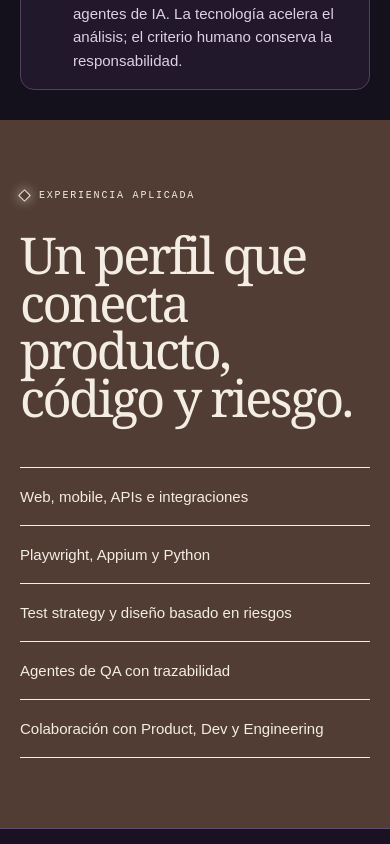
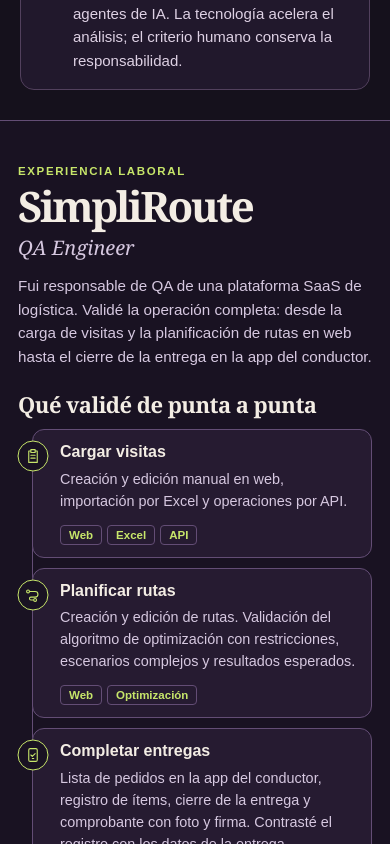
Before and after one commit to imalisani/imalisani, a Next.js app in the folder portfolio/: page /sobre-mi in a window 390 px wide. Shown: the part 1420-2264 px from the top of the page. Built offline with nearby package versions, Linux system fonts and the light colour scheme.

Commit message:
remove(portfolio): remove redundant applied experience section

```diff
--- a/portfolio/app/globals.css
+++ b/portfolio/app/globals.css
@@ -199,17 +199,16 @@ html{scroll-padding-top:108px}
 .aboutHero{padding:clamp(90px,10vw,155px) 4vw clamp(70px,7vw,110px);background:var(--inverse);color:var(--on-inverse)}
 .aboutHero h1{max-width:1250px;margin:0;font-family:Georgia,serif;font-size:clamp(60px,9.2vw,148px);font-weight:400;line-height:.88;letter-spacing:-.065em}.aboutHero h1 em{color:var(--lime);font-weight:400}
 .aboutLead{max-width:810px;margin:55px 0 0;font-family:Georgia,serif;font-size:clamp(24px,2.6vw,40px);line-height:1.25}
-.aboutScope{display:grid;grid-template-columns:1.1fr .9fr;gap:8vw;padding:clamp(70px,8vw,120px) 4vw;background:var(--sand)}
-.aboutScope h2,.aboutVision h2{margin:0;font-family:Georgia,serif;font-size:clamp(48px,6vw,92px);font-weight:400;line-height:.94;letter-spacing:-.05em}.aboutScope ul{list-style:none;margin:0;padding:0;border-top:1px solid currentColor}.aboutScope li{padding:20px 0;border-bottom:1px solid currentColor;font-size:15px}
+.aboutVision h2{margin:0;font-family:Georgia,serif;font-size:clamp(48px,6vw,92px);font-weight:400;line-height:.94;letter-spacing:-.05em}
 .aboutVision{padding:clamp(70px,8vw,120px) 4vw}.aboutVision>header{display:grid;grid-template-columns:.4fr 1.2fr .55fr;gap:4vw;align-items:end;margin-bottom:55px}.aboutVision>header>p:last-child{margin:0;font-size:16px;line-height:1.65}.aboutVision>div{display:grid;grid-template-columns:repeat(3,1fr);gap:12px}.aboutVision article{min-height:290px;padding:26px;background:var(--violet);color:white;display:flex;flex-direction:column}.aboutVision article:nth-child(2){background:var(--lime);color:#21172d}.aboutVision article:nth-child(3){background:var(--sand);color:#21172d}.aboutVision article>span{font:9px "Courier New",monospace}.aboutVision h3{margin:auto 0 18px;font-family:Georgia,serif;font-size:clamp(30px,3vw,46px);font-weight:400;line-height:1}.aboutVision article p{margin:0;font-size:14px;line-height:1.6}
 .aboutClose{padding:clamp(70px,7vw,110px) 4vw calc(120px + env(safe-area-inset-bottom));background:var(--inverse);color:var(--on-inverse)}.aboutClose h2{max-width:900px;margin:0 0 38px;font-family:Georgia,serif;font-size:clamp(46px,6vw,90px);font-weight:400;line-height:.95}.aboutClose>div{display:flex;flex-wrap:wrap;gap:12px}.aboutClose .buttonPrimary{background:var(--lime);border-color:var(--lime);color:#21172d}.aboutClose .buttonSecondary{border-color:var(--on-inverse);color:var(--on-inverse)}
 
-@media(max-width:1050px){.heroGrid{grid-template-columns:1fr .8fr}.heroMinimal h1.heroName{font-size:clamp(72px,10vw,110px)}.evidenceGrid article{grid-template-columns:1fr;justify-items:start}.futureCompact{grid-template-columns:1fr}.futureCompact>div{grid-template-columns:1fr 1fr}.futureCompact a{justify-self:start}.aboutVision>header{grid-template-columns:1fr}.aboutScope{grid-template-columns:1fr}}
+@media(max-width:1050px){.heroGrid{grid-template-columns:1fr .8fr}.heroMinimal h1.heroName{font-size:clamp(72px,10vw,110px)}.evidenceGrid article{grid-template-columns:1fr;justify-items:start}.futureCompact{grid-template-columns:1fr}.futureCompact>div{grid-template-columns:1fr 1fr}.futureCompact a{justify-self:start}.aboutVision>header{grid-template-columns:1fr}}
 @media(max-width:760px){
   html{scroll-padding-top:116px}.heroMinimal{padding:28px 20px 58px!important;min-height:0!important}.heroGrid{grid-template-columns:1fr;gap:24px;min-height:0}.heroIdentity{padding-top:35px}.heroMinimal h1.heroName{font-size:clamp(64px,21vw,92px);line-height:.8}.heroPromise{font-size:clamp(27px,8.5vw,38px);margin-top:24px}.heroSummary{font-size:14px}.heroActions{display:grid;grid-template-columns:1fr}.buttonPrimary,.buttonSecondary{width:100%}.heroMinimal .qaUniverse{width:min(92vw,390px);margin:8px auto 0}.compactIndex{padding-block:64px}.compactIndex .pageIndexCard{min-height:230px}
   .evidence{padding:64px 20px}.evidenceHead{grid-template-columns:1fr;gap:22px;margin-bottom:35px}.evidenceHead h2{font-size:clamp(44px,13vw,58px)}.evidenceGrid{grid-template-columns:1fr}.evidenceGrid article{grid-template-columns:auto 1fr;min-height:0;padding:24px 0;border-right:0;border-bottom:1px solid color-mix(in srgb,var(--on-inverse) 25%,transparent)}.evidenceGrid article:last-child{border-bottom:0}.evidenceRing{width:106px}
   .storyTeaser{grid-template-columns:1fr;gap:35px;padding:64px 20px}.storyTeaser h2{font-size:clamp(46px,13vw,62px)}.storyTeaser>div:last-child>p{font-size:15px}.futureCompact{padding:58px 20px}.futureCompact>div{grid-template-columns:1fr;gap:25px}.futureCompact h2{font-size:clamp(42px,12vw,56px)}
-  .aboutNav{grid-template-columns:1fr auto;padding-bottom:12px}.aboutNav .aboutBack{grid-column:1/-1;grid-row:2;justify-self:start;padding:12px 0 0;border-top:1px solid var(--line);width:100%}.aboutHero{padding:72px 20px 64px}.aboutHero h1{font-size:clamp(52px,15vw,72px);line-height:.92}.aboutLead{margin-top:38px;font-size:25px}.aboutScope,.aboutVision,.aboutClose{padding-left:20px;padding-right:20px}.aboutScope{gap:45px}.aboutScope h2,.aboutVision h2{font-size:clamp(45px,13vw,58px)}.aboutVision>div{grid-template-columns:1fr}.aboutVision article{min-height:250px}.aboutClose{padding-bottom:calc(110px + env(safe-area-inset-bottom))}.aboutClose>div{display:grid}.aboutClose .buttonPrimary,.aboutClose .buttonSecondary{width:100%}
+  .aboutNav{grid-template-columns:1fr auto;padding-bottom:12px}.aboutNav .aboutBack{grid-column:1/-1;grid-row:2;justify-self:start;padding:12px 0 0;border-top:1px solid var(--line);width:100%}.aboutHero{padding:72px 20px 64px}.aboutHero h1{font-size:clamp(52px,15vw,72px);line-height:.92}.aboutLead{margin-top:38px;font-size:25px}.aboutVision,.aboutClose{padding-left:20px;padding-right:20px}.aboutVision h2{font-size:clamp(45px,13vw,58px)}.aboutVision>div{grid-template-columns:1fr}.aboutVision article{min-height:250px}.aboutClose{padding-bottom:calc(110px + env(safe-area-inset-bottom))}.aboutClose>div{display:grid}.aboutClose .buttonPrimary,.aboutClose .buttonSecondary{width:100%}
 }
 @media(prefers-reduced-motion:reduce){.buttonPrimary,.buttonSecondary{transition:none}.buttonPrimary:hover,.buttonSecondary:hover,.buttonPrimary:focus-visible,.buttonSecondary:focus-visible{transform:none}}
 
--- a/portfolio/app/sobre-mi/page.tsx
+++ b/portfolio/app/sobre-mi/page.tsx
@@ -30,8 +30,6 @@ const copy={
       "Mi mejor trabajo comienza temprano. Leo requerimientos, planteo escenarios que todavía no están visibles, alineo riesgos con Producto y Desarrollo, y preparo la cobertura antes de que la implementación convierta una duda pequeña en un problema costoso.",
       "Ese recorrido me llevó del testing reactivo al shift-left, la automatización y los agentes de IA. La tecnología acelera el análisis; el criterio humano conserva la responsabilidad.",
     ],
-    scopeLabel:"Experiencia aplicada",scopeTitle:"Un perfil que conecta producto, código y riesgo.",
-    scope:["Web, mobile, APIs e integraciones","Playwright, Appium y Python","Test strategy y diseño basado en riesgos","Agentes de QA con trazabilidad","Colaboración con Product, Dev y Engineering"],
     visionLabel:"Próximo horizonte",visionTitle:"La práctica de calidad que quiero ayudar a construir.",visionLead:"QA como un sistema de inteligencia para el producto, no como una etapa final de validación.",
     vision:[
       {title:"Agentes con límites",copy:"IA con contexto y trazabilidad, sin ocultar cómo llegó a una conclusión."},
@@ -59,8 +57,6 @@ const copy={
       "My strongest work starts early. I read requirements, surface scenarios that are not visible yet, align risks with Product and Development, and prepare coverage before implementation turns a small doubt into an expensive problem.",
       "That journey took me from reactive testing to shift-left, automation and AI agents. Technology accelerates the analysis; human judgement retains responsibility.",
     ],
-    scopeLabel:"Applied experience",scopeTitle:"A profile connecting product, code and risk.",
-    scope:["Web, mobile, APIs and integrations","Playwright, Appium and Python","Test strategy and risk-based design","Traceable QA agents","Collaboration with Product, Dev and Engineering"],
     visionLabel:"Next horizon",visionTitle:"The quality practice I want to help build.",visionLead:"QA as a product intelligence system, not a final validation stage.",
     vision:[
       {title:"Agents with boundaries",copy:"AI with context and traceability, without hiding how it reached a conclusion."},
@@ -112,7 +108,6 @@ export default function AboutPage(){
         </div>
       </div>
     </section>
-    <section className="aboutScope" aria-labelledby="scope-title"><header><p className="label">{c.scopeLabel}</p><h2 id="scope-title">{c.scopeTitle}</h2></header><ul>{c.scope.map(item=><li key={item}>{item}</li>)}</ul></section>
     <LogisticsExperience lang={lang}/>
     <section className="aboutMotto" aria-label={lang==="es"?"Mi enfoque de calidad":"My approach to quality"}><h2 className="heroPromise">{c.heroMotto}</h2><p>{c.heroCopy}</p></section>
     <section className="evidence" id="evidence" aria-labelledby="evidence-title">
```
